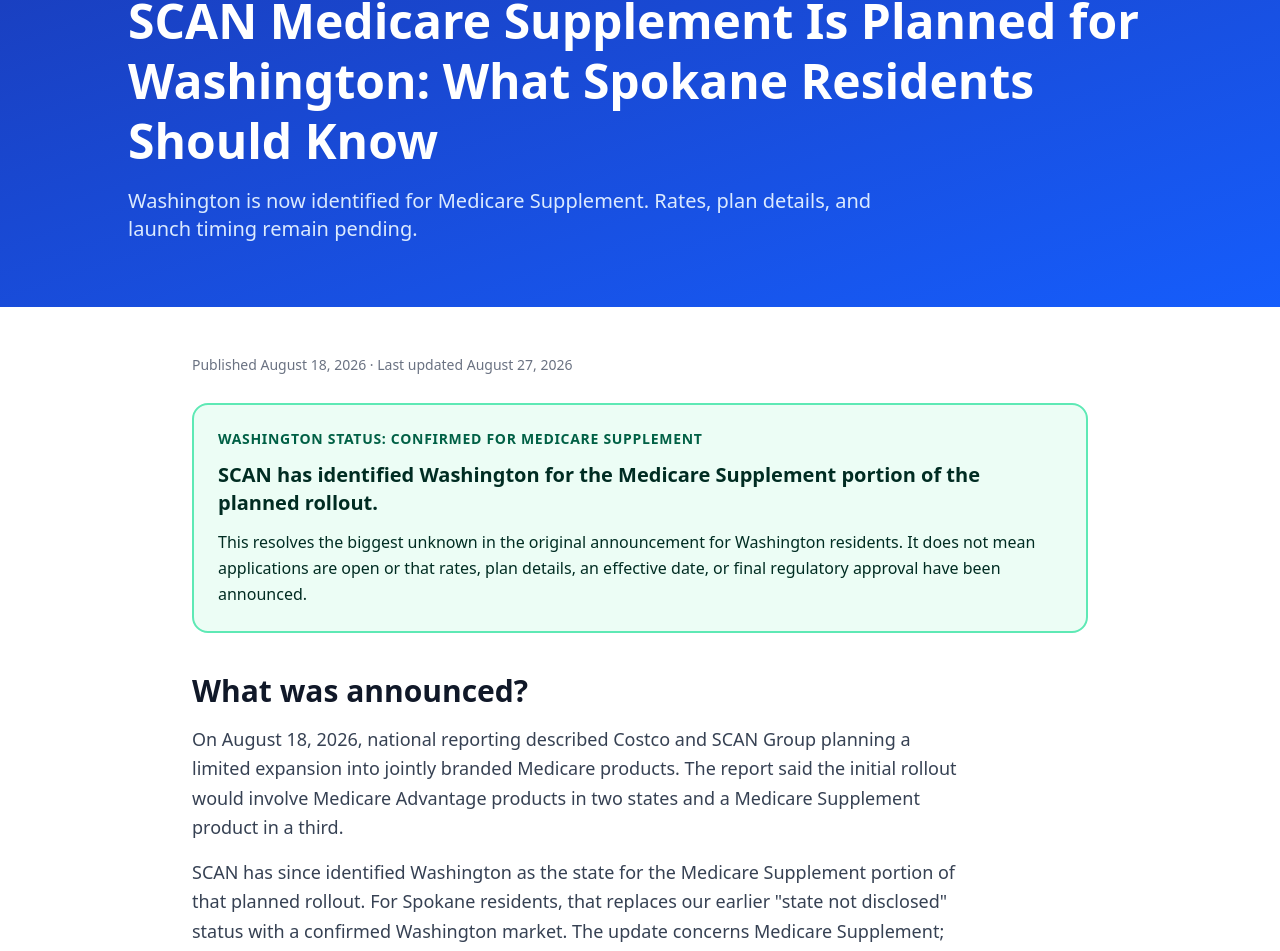
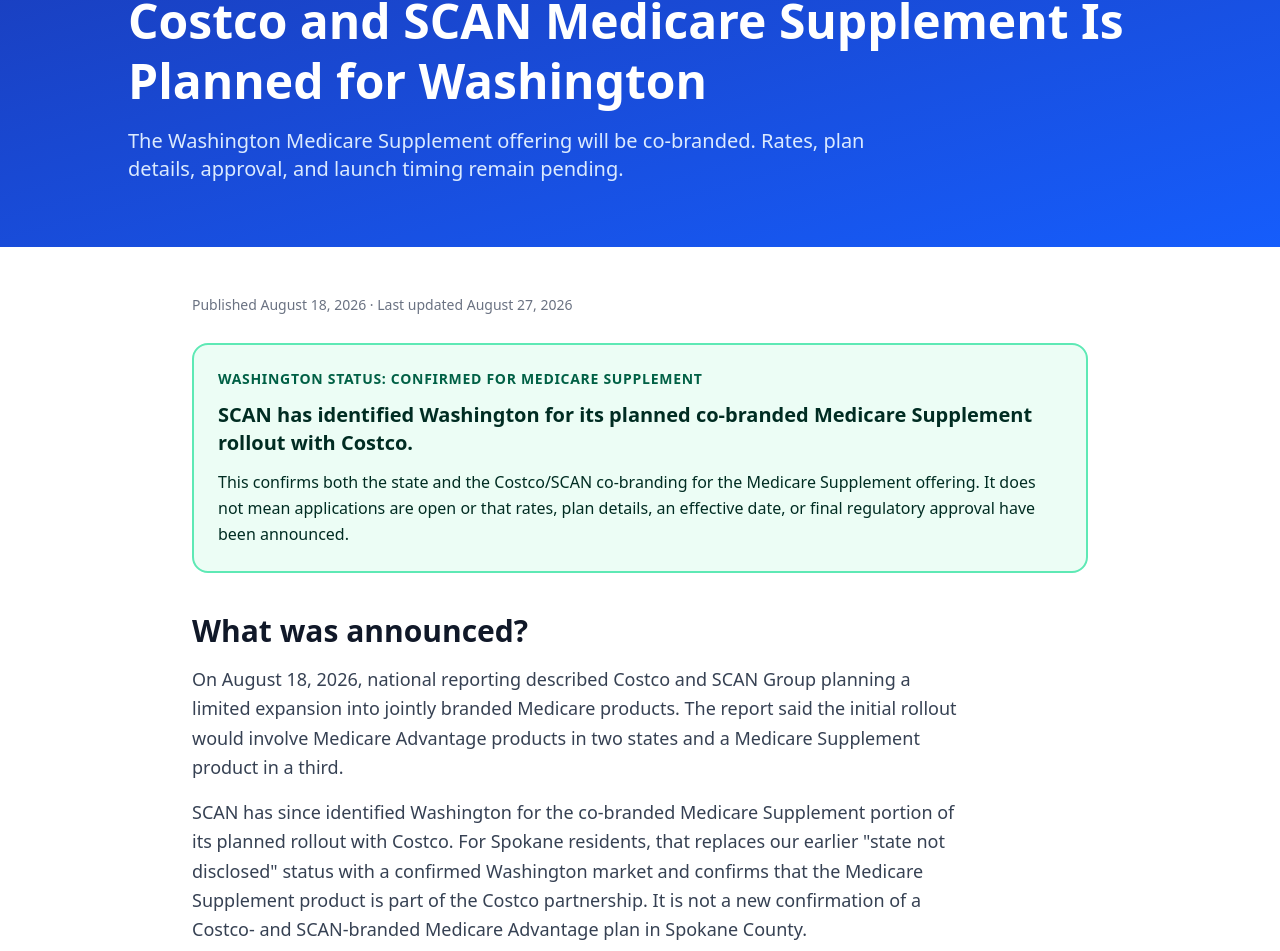
Before and after one commit to DevonWest/medicare-spokane-site, a Next.js app: page /costco-scan-medicare-spokane in a window 1280 px wide. Shown: the part 174-1125 px from the top of the page. Built offline with nearby package versions, Linux system fonts and the light colour scheme; no server answers.

Commit message:
Clarify Costco and SCAN co-branded Washington Medicare Supplement (#175)
Confirm SCAN's Washington Medicare Supplement announcement is part of the Costco deal and co-branded, while preserving pending approval and plan-detail guardrails.

```diff
--- a/app/costco-scan-medicare-spokane/page.tsx
+++ b/app/costco-scan-medicare-spokane/page.tsx
@@ -22,12 +22,12 @@
 export const metadata: Metadata = {
   title: marketUpdate.shortTitle,
   description:
-    "SCAN has identified Washington for its planned Medicare Supplement rollout. See what is confirmed for Spokane and which details remain pending.",
+    "SCAN has identified Washington for its planned co-branded Medicare Supplement rollout with Costco. See what is confirmed for Spokane and what remains pending.",
   alternates: { canonical: pageUrl },
   openGraph: {
     title: marketUpdate.title,
     description:
-      "Washington is now identified for the planned SCAN Medicare Supplement rollout; rates, plan details, timing, and final availability remain pending.",
+      "Washington is confirmed for the planned Costco- and SCAN-co-branded Medicare Supplement rollout; rates, plan details, timing, and final availability remain pending.",
     url: pageUrl,
     type: "article",
     publishedTime: `${publishedDate}T12:00:00-07:00`,
@@ -41,7 +41,7 @@
   "@id": `${pageUrl}#article`,
   headline: marketUpdate.title,
   description:
-    "SCAN has identified Washington for its planned Medicare Supplement rollout. See what is confirmed for Spokane and which details remain pending.",
+    "SCAN has identified Washington for its planned co-branded Medicare Supplement rollout with Costco. See what is confirmed for Spokane and what remains pending.",
   datePublished: publishedDate,
   dateModified: marketUpdate.modifiedDate,
   mainEntityOfPage: pageUrl,
@@ -69,8 +69,8 @@
 };
 
 const knownItems = [
-  "SCAN has identified Washington for the Medicare Supplement portion of the planned rollout.",
-  "The Washington confirmation is for Medicare Supplement, not a new Medicare Advantage service-area announcement for Spokane County.",
+  "SCAN has identified Washington for its planned co-branded Medicare Supplement rollout with Costco.",
+  "The Washington Medicare Supplement offering will be Costco- and SCAN-co-branded; this is not a new Medicare Advantage service-area announcement for Spokane County.",
   "The planned offering remains subject to applicable regulatory approval and final product availability.",
 ];
 
@@ -98,8 +98,8 @@
       />
 
       <PageHero
-        title="SCAN Medicare Supplement Is Planned for Washington: What Spokane Residents Should Know"
-        subtitle="Washington is now identified for Medicare Supplement. Rates, plan details, and launch timing remain pending."
+        title="Costco and SCAN Medicare Supplement Is Planned for Washington"
+        subtitle="The Washington Medicare Supplement offering will be co-branded. Rates, plan details, approval, and launch timing remain pending."
         crumbs={[
           { href: "/", label: "Home" },
           { href: marketUpdatesHub.path, label: "2027 Medicare Changes" },
@@ -120,12 +120,12 @@
                 Washington status: confirmed for Medicare Supplement
               </p>
               <p className="mt-3 text-xl font-bold">
-                SCAN has identified Washington for the Medicare Supplement portion of the planned rollout.
+                SCAN has identified Washington for its planned co-branded Medicare Supplement rollout with Costco.
               </p>
               <p className="mt-3 leading-relaxed">
-                This resolves the biggest unknown in the original announcement for Washington
-                residents. It does not mean applications are open or that rates, plan details, an
-                effective date, or final regulatory approval have been announced.
+                This confirms both the state and the Costco/SCAN co-branding for the Medicare
+                Supplement offering. It does not mean applications are open or that rates, plan
+                details, an effective date, or final regulatory approval have been announced.
               </p>
             </div>
 
@@ -138,11 +138,12 @@
                 Medicare Supplement product in a third.
               </p>
               <p className="mt-4 text-lg leading-relaxed text-gray-700">
-                SCAN has since identified Washington as the state for the Medicare Supplement
-                portion of that planned rollout. For Spokane residents, that replaces our earlier
-                &quot;state not disclosed&quot; status with a confirmed Washington market. The
-                update concerns Medicare Supplement; it is not a new confirmation of a
-                Costco- or SCAN-branded Medicare Advantage plan in Spokane County.
+                SCAN has since identified Washington for the co-branded Medicare Supplement
+                portion of its planned rollout with Costco. For Spokane residents, that replaces
+                our earlier &quot;state not disclosed&quot; status with a confirmed Washington
+                market and confirms that the Medicare Supplement product is part of the Costco
+                partnership. It is not a new confirmation of a Costco- and SCAN-branded Medicare
+                Advantage plan in Spokane County.
               </p>
               <p className="mt-4 text-lg leading-relaxed text-gray-700">
                 The news builds on a partnership that SCAN announced in 2025. That earlier
@@ -252,7 +253,8 @@
                 </li>
                 <li>
                   SCAN&apos;s subsequent Washington market announcement, which identifies Washington
-                  for the Medicare Supplement portion of the planned rollout.
+                  for the Costco- and SCAN-co-branded Medicare Supplement portion of the planned
+                  rollout.
                 </li>
                 <li>
                   <a
@@ -273,7 +275,7 @@
               <p className="mt-2 leading-relaxed">
                 {siteConfig.legalName} is not affiliated with Costco, SCAN Group, or SCAN Health
                 Plan. This page is general information and does not recommend or compare a
-                Costco- or SCAN-branded product.
+                Costco- and SCAN-co-branded product.
               </p>
             </div>
 
@@ -282,8 +284,8 @@
               <div className="mt-3 space-y-2 leading-relaxed text-gray-700">
                 <p>
                   <time dateTime={marketUpdate.modifiedDate}>{marketUpdate.modifiedLabel}</time> —
-                  Updated after SCAN identified Washington for the Medicare Supplement portion of
-                  the planned rollout.
+                  Updated after SCAN identified Washington for its planned co-branded Medicare
+                  Supplement rollout with Costco.
                 </p>
                 <p>
                   <time dateTime={publishedDate}>{marketUpdate.publishedLabel}</time> — Published
--- a/lib/marketUpdates.ts
+++ b/lib/marketUpdates.ts
@@ -67,16 +67,16 @@
   {
     path: "/costco-scan-medicare-spokane",
     category: "2027-market",
-    title: "SCAN Medicare Supplement in Washington: Costco Partnership Update for Spokane",
-    shortTitle: "SCAN Medicare Supplement Washington: Spokane Update",
+    title: "Costco and SCAN Medicare Supplement in Washington: Spokane Update",
+    shortTitle: "Costco and SCAN Medicare Supplement Washington",
     summary:
-      "Washington has been identified for the planned SCAN Medicare Supplement rollout; rates, plan details, timing, and final availability remain pending.",
+      "Washington has been identified for the planned co-branded Costco and SCAN Medicare Supplement rollout; rates, plan details, timing, and final availability remain pending.",
     publishedDate: "2026-08-18",
     publishedLabel: "August 18, 2026",
     modifiedDate: "2026-08-27",
     modifiedLabel: "August 27, 2026",
     spokaneStatus: "confirmed",
-    spokaneStatusLabel: "Washington Medicare Supplement market confirmed",
+    spokaneStatusLabel: "Costco/SCAN Medicare Supplement market confirmed",
   },
 ] as const;
 
```
Also changed, not shown: 1 other file (tests, documents, lock files or other folders).
